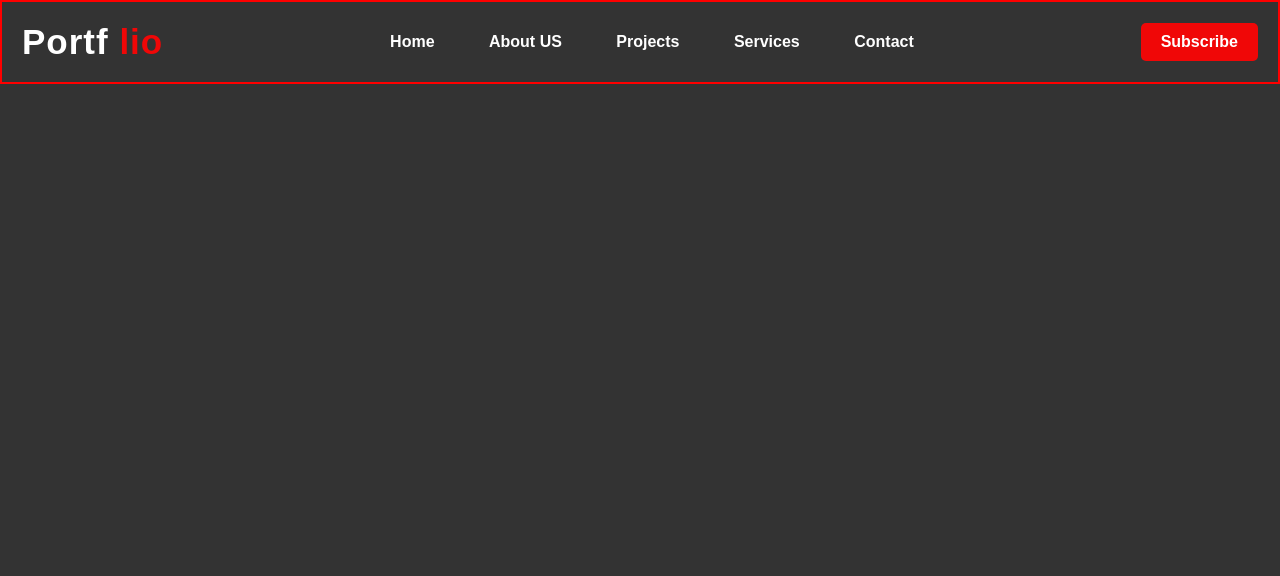
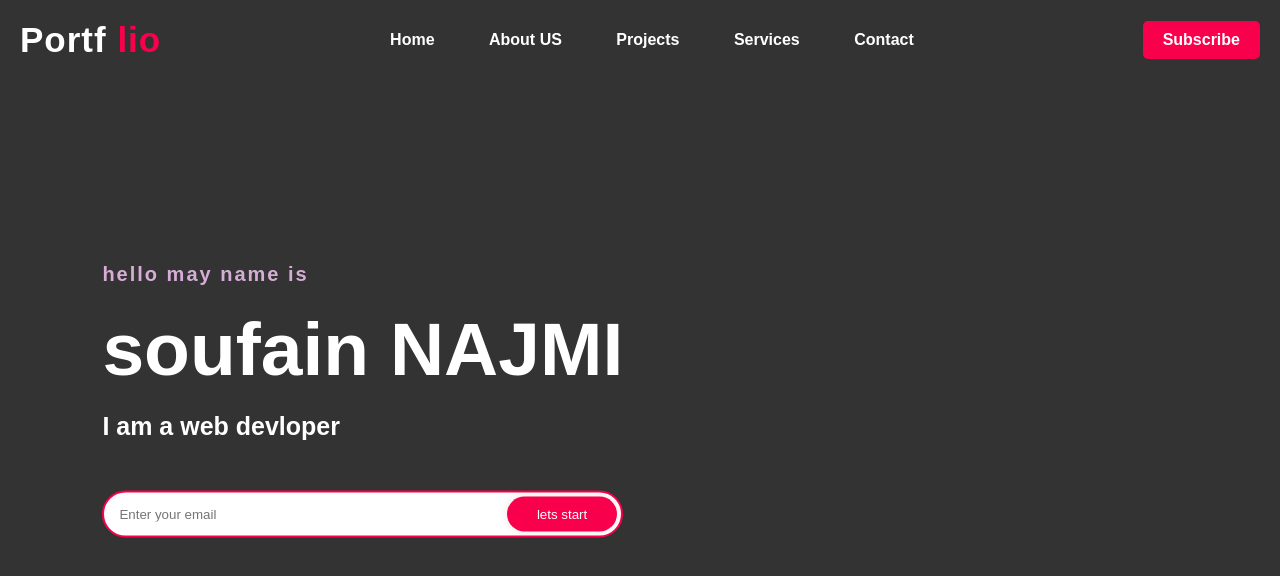
Before and after one commit to SoufainNajmi/frontend-web-demo, a plain HTML site: page index.html in a window 1280 px wide. Drawn offline with Linux system fonts and the light colour scheme.

Commit message:
add-content and your style

```diff
--- a/index.html
+++ b/index.html
@@ -21,6 +21,17 @@
                 </ul>
                 <a href="#" class="btn">Subscribe</a>
         </nav>
+        <div class="content">
+            <h4>hello may name is</h4>
+            <h1>soufain NAJMI</h1>
+            <h3>I am a web devloper </h3>
+            <div class="newslatter">
+                <form action="">
+                    <input type="email" placeholder="Enter your email">
+                    <input type="submit" value="lets start">
+                </form>
+            </div>
+        </div>
     </div>
 </body>
 </html>
--- a/style.css
+++ b/style.css
@@ -18,7 +18,6 @@ nav{
   display: flex;
   justify-content: space-between;
   padding: 20px;
-  border:2px solid red;
   align-items: center;
 }
 .logo{
@@ -28,7 +27,7 @@ nav{
   cursor: pointer;
 }
 span{
-  color: #f00707;
+  color: #f9004d;
   font-weight: bold;
 }
 nav ul li{
@@ -44,11 +43,11 @@ nav ul li a{
   text-transform: capitalize;
 }
 nav ul li a:hover{
-  color: #f00707;
+  color: #f9004d;
   transition: .4s;
 }
 .btn{
-  background-color: #f00707;
+  background-color: #f9004d;
   color: white;
   padding: 10px 20px;
   border-radius: 5px;
@@ -59,3 +58,54 @@ nav ul li a:hover{
 .btn:hover{
   transform: scale(1.2 );
 }
+.content{
+  position:absolute;
+  top:50%;
+  left:8%;
+  transform: translateY(-50%);
+}
+h1{
+  color:white;
+  margin: 20px 0px 20px;
+  font-size: 75px;
+}
+h3{
+  color: white;
+  font-size: 25px;
+  margin-bottom: 50px;
+}
+h4{
+  color: #fcfc;
+  letter-spacing:2px;
+  font-size: 20px;
+}
+.newslatter form{
+    width:100%;
+    max-width:100%;
+    position:relative;
+
+}
+.newslatter form input:first-child{
+   display: inline-block;
+   width: 100%;
+   padding: 14px 130px 14px 15px;
+   border:2px solid #f9004d;
+   outline: none;
+   border-radius: 30px;
+
+}
+.newslatter form input:last-child{
+   position: absolute;
+   display: inline-block;
+   outline: none;
+   border:none;
+   padding: 10px 30px;
+   border-radius: 30px;
+   background-color: #f9004d;
+   color: white;
+   box-shadow: 0px 0px 10px rgba(0, 0, 0, 0.1)  ;
+   top:6px;
+   right: 6px;
+   cursor: pointer;
+
+}
```
